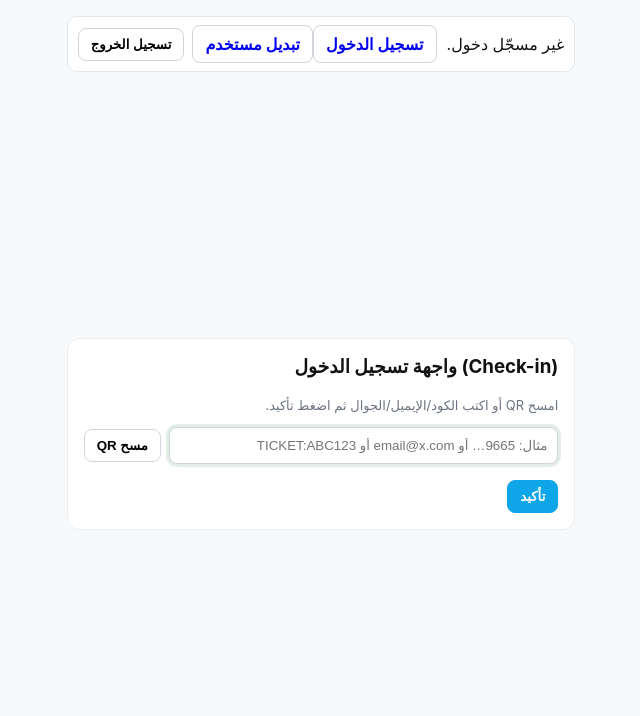
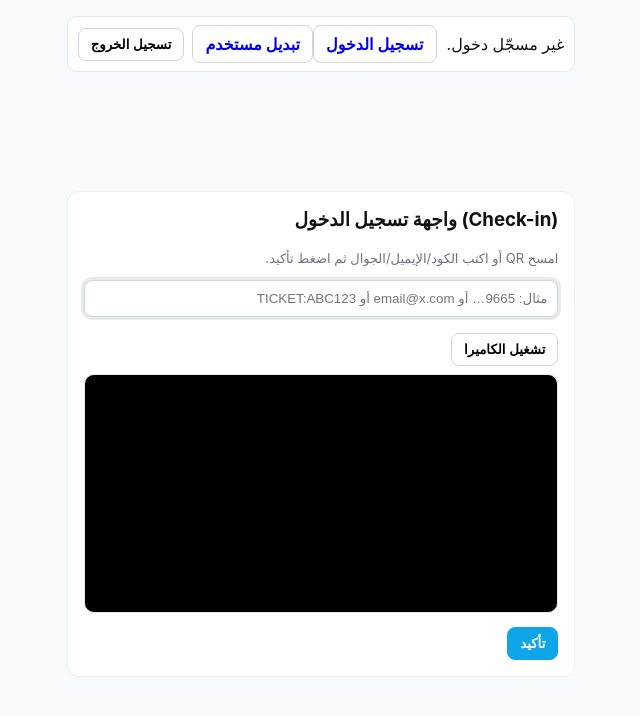
Before and after one commit to engdahman/conference-app, a Next.js app: page /checkin in a window 1280 px wide. Shown: the top 716 px of the page, without its empty margins (494-1134 px from the left). Built offline with nearby package versions, Linux system fonts and the light colour scheme; no server answers.

Commit message:
Update checkin.js

```diff
--- a/pages/checkin.js
+++ b/pages/checkin.js
@@ -1,6 +1,7 @@
 // pages/checkin.js
 import { useEffect, useRef, useState } from 'react'
 import { useRouter } from 'next/router'
+import Script from 'next/script'
 
 /* ==================== شريط المستخدم (داخل الصفحة) ==================== */
 function AuthBar({ afterLogout = '/admin/login?next=/checkin' }) {
@@ -94,20 +95,94 @@ function parseRawInput(raw) {
   return s
 }
 
+/* ==================== ماسح QR (ZXing عبر CDN) ==================== */
+function ZxingQrScanner({ onResult }) {
+  const videoRef = useRef(null)
+  const readerRef = useRef(null)
+  const [running, setRunning] = useState(false)
+  const [supported, setSupported] = useState(false)
+  const [err, setErr] = useState('')
+
+  useEffect(() => {
+    const httpsOk = typeof window !== 'undefined' && (window.isSecureContext || location.hostname === 'localhost')
+    const canCam  = !!navigator?.mediaDevices?.getUserMedia
+    setSupported(httpsOk && canCam)
+  }, [])
+
+  async function start() {
+    setErr('')
+    if (!supported) {
+      setErr('الكاميرا تتطلب HTTPS (أو localhost) والسماح بها من إعدادات المتصفح.')
+      return
+    }
+    try {
+      if (!window.ZXing?.BrowserQRCodeReader) {
+        setErr('جاري تحميل الماسح… أعد المحاولة خلال لحظات.')
+        return
+      }
+      const QRReader = window.ZXing.BrowserQRCodeReader
+      readerRef.current = new QRReader()
+
+      const devices = await QRReader.listVideoInputDevices()
+      const preferBack = devices.find(d => /back|rear|environment/i.test(d.label))?.deviceId
+                      || devices[0]?.deviceId || null
+
+      await readerRef.current.decodeFromVideoDevice(
+        preferBack,
+        videoRef.current,
+        (result) => {
+          if (result) {
+            stop()
+            onResult?.(result.getText())
+          }
+        }
+      )
+      setRunning(true)
+    } catch (e) {
+      setErr('تعذّر فتح الكاميرا: ' + (e?.message || e))
+    }
+  }
+
+  function stop() {
+    try { readerRef.current?.reset?.() } catch {}
+    const stream = videoRef.current?.srcObject
+    try { stream?.getTracks()?.forEach(t => t.stop()) } catch {}
+    if (videoRef.current) videoRef.current.srcObject = null
+    setRunning(false)
+  }
+
+  useEffect(() => () => stop(), [])
+
+  return (
+    <div>
+      <div style={{display:'flex', gap:8, marginTop:10, marginBottom:8}}>
+        {!running
+          ? <button type="button" className="btn" onClick={start}>تشغيل الكاميرا</button>
+          : <button type="button" className="btn" onClick={stop}>إيقاف</button>}
+      </div>
+      <video
+        ref={videoRef}
+        playsInline
+        muted
+        autoPlay
+        style={{width:'100%', borderRadius:10, border:'1px solid #e5e7eb', background:'#000'}}
+      />
+      {err && <div style={{marginTop:6,color:'#b91c1c',fontSize:13}}>{err}</div>}
+      {!supported && (
+        <div className="muted" style={{marginTop:6}}>
+          افتح الصفحة عبر HTTPS (أو localhost) واسمح للكاميرا من إعدادات الموقع في Safari.
+        </div>
+      )}
+    </div>
+  )
+}
+
 export default function CheckInPage() {
   const router = useRouter()
   const [q, setQ] = useState('')
   const [status, setStatus] = useState('idle') // idle | busy | ok | already | notfound | missing | error
   const [msg, setMsg] = useState('')
   const [att, setAtt] = useState(null)
-
-  // ماسح QR
-  const [scanOn, setScanOn] = useState(false)
-  const [scanErr, setScanErr] = useState('')
-  const videoRef = useRef(null)
-  const streamRef = useRef(null)
-  const rafRef = useRef(0)
-
   const inputRef = useRef(null)
 
   function onChange(e) {
@@ -183,70 +258,11 @@ export default function CheckInPage() {
     // eslint-disable-next-line react-hooks/exhaustive-deps
   }, [])
 
-  // ماسح QR داخل الصفحة (HTTPS أو localhost)
-  async function startScan() {
-    setScanErr('')
-    if (!navigator?.mediaDevices?.getUserMedia) {
-      setScanErr('المتصفح لا يدعم الكاميرا')
-      return
-    }
-    if (!window.isSecureContext && location.hostname !== 'localhost' && location.hostname !== '127.0.0.1') {
-      setScanErr('فتح الكاميرا يتطلب HTTPS أو localhost')
-      return
-    }
-
-    try {
-      const stream = await navigator.mediaDevices.getUserMedia({
-        video: { facingMode: { ideal: 'environment' } },
-        audio: false
-      })
-      streamRef.current = stream
-      if (videoRef.current) {
-        videoRef.current.srcObject = stream
-        await videoRef.current.play()
-      }
-      setScanOn(true)
-
-      if ('BarcodeDetector' in window) {
-        const detector = new window.BarcodeDetector({ formats: ['qr_code'] })
-        const loop = async () => {
-          if (!videoRef.current || !scanOn) return
-          try {
-            const codes = await detector.detect(videoRef.current)
-            const raw = codes?.[0]?.rawValue
-            if (raw) {
-              await stopScan()
-              const val = parseRawInput(raw)
-              setQ(val)
-              submit(null, val)
-              return
-            }
-          } catch {}
-          rafRef.current = requestAnimationFrame(loop)
-        }
-        loop()
-      } else {
-        setScanErr('ماسح QR غير مدعوم في هذا المتصفح. استخدم الكاميرا العادية لمسح رابط الكود.')
-      }
-    } catch (e) {
-      setScanErr(e?.message || 'تعذر فتح الكاميرا')
-    }
-  }
-
-  async function stopScan() {
-    cancelAnimationFrame(rafRef.current)
-    setScanOn(false)
-    try {
-      const tracks = streamRef.current?.getTracks?.() || []
-      tracks.forEach(t => t.stop())
-    } catch {}
-    if (videoRef.current) videoRef.current.srcObject = null
-  }
-
-  useEffect(() => () => { stopScan() }, [])
-
   return (
     <main dir="rtl" className="page">
+      {/* تحميل مكتبة ZXing من CDN مرة واحدة */}
+      <Script src="https://unpkg.com/@zxing/library@0.20.0" strategy="afterInteractive" />
+
       {/* شريط المستخدم */}
       <AuthBar afterLogout="/admin/login?next=/checkin" />
 
@@ -267,18 +283,14 @@ export default function CheckInPage() {
             autoFocus
             style={{flex:1}}
           />
-          {!scanOn
-            ? <button type="button" className="btn" onClick={startScan}>مسح QR</button>
-            : <button type="button" className="btn" onClick={stopScan}>إيقاف</button>
-          }
         </div>
 
-        {scanOn && (
-          <div style={{marginTop:10}}>
-            <video ref={videoRef} playsInline muted style={{width:'100%',borderRadius:10,border:'1px solid #e5e7eb'}} />
-            {scanErr && <div style={{marginTop:6,color:'#b91c1c',fontSize:13}}>{scanErr}</div>}
-          </div>
-        )}
+        {/* ماسح QR الجديد */}
+        <ZxingQrScanner onResult={(text) => {
+          const val = parseRawInput(text)
+          setQ(val)
+          submit(null, val) // تأكيد تلقائي بعد القراءة
+        }} />
 
         <button className="btn primary" type="submit" disabled={status==='busy'} style={{marginTop:10}}>
           {status==='busy' ? 'جاري التحقق…' : 'تأكيد'}
```
